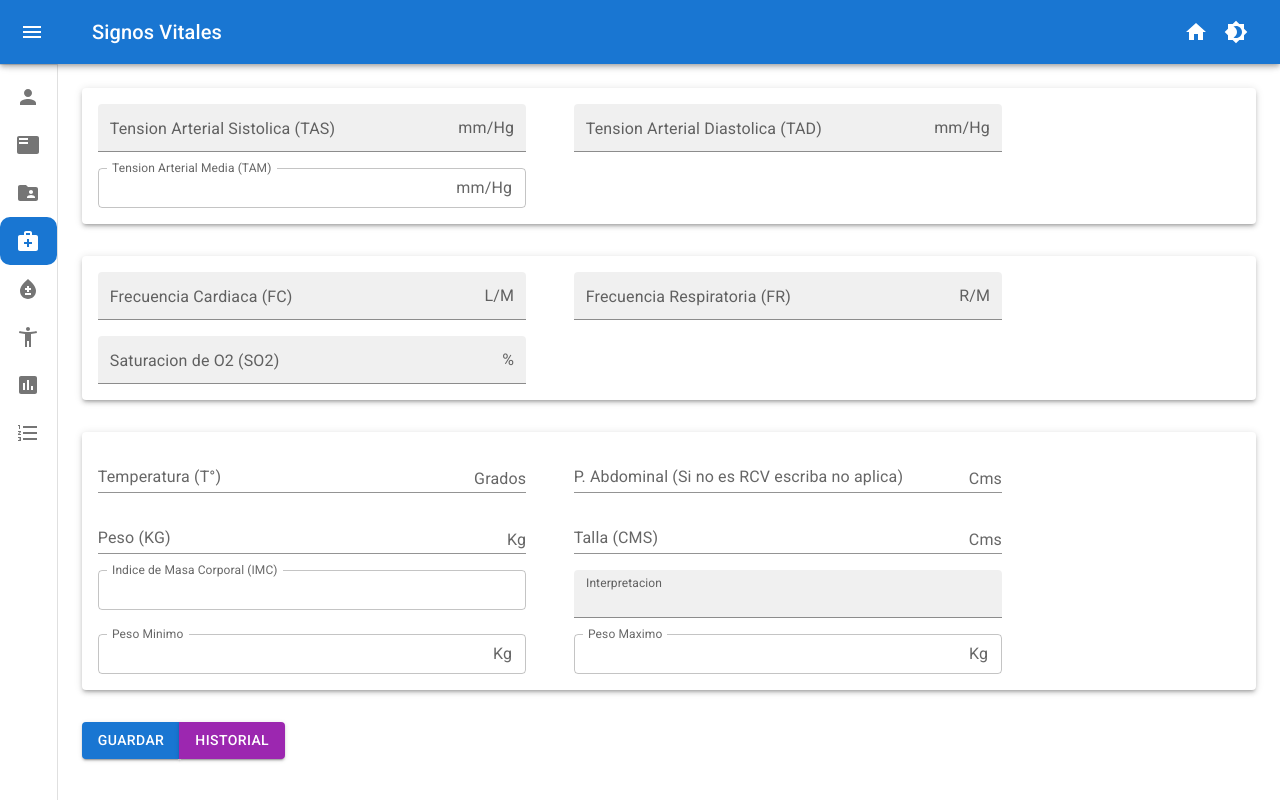
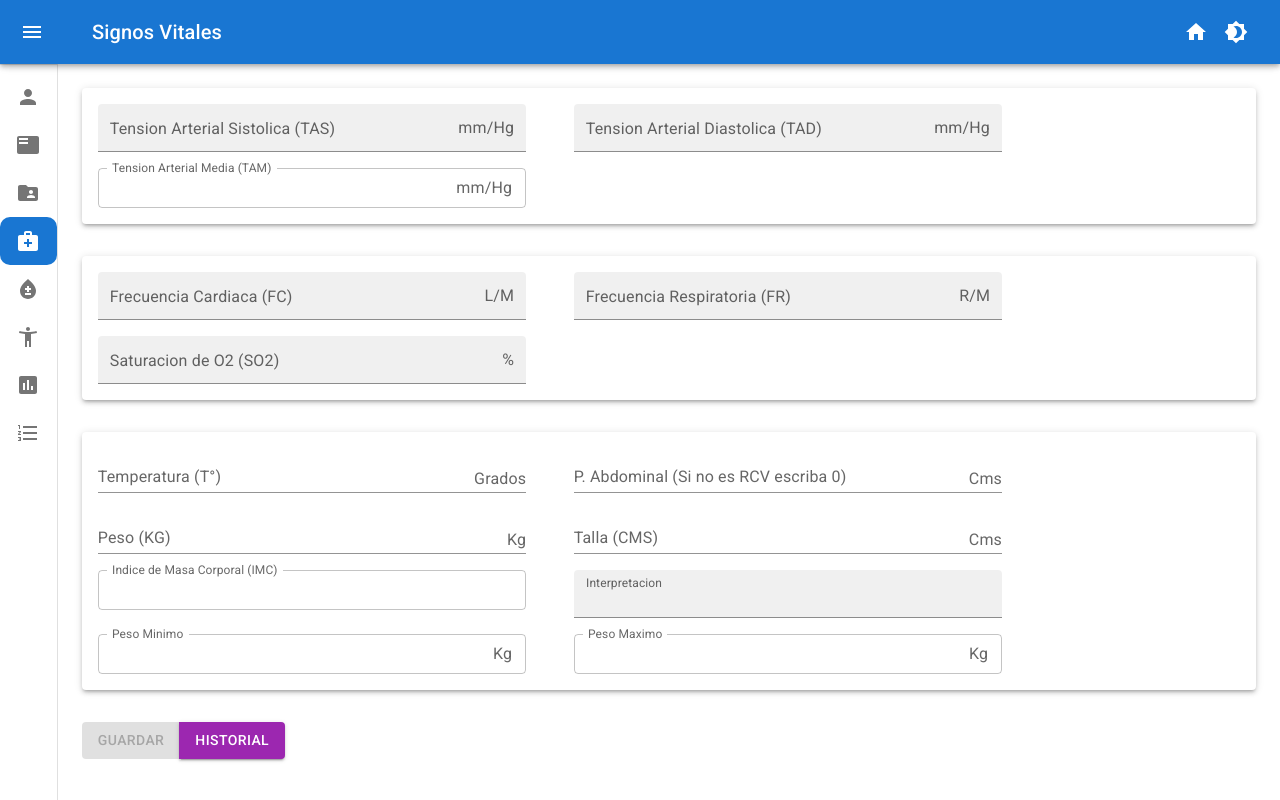
Before and after one commit to jairayafranco/medic-app-next, a Next.js app: page /panel/signos-vitales in a window 1280 px wide. Built offline with nearby package versions, Linux system fonts and the light colour scheme.

Commit message:
Terminado signos vitales

```diff
--- a/helpers/helpers.js
+++ b/helpers/helpers.js
@@ -1,5 +1,5 @@
 import axios from "axios";
-const validFields = ["datosBasicos", "anamnesis", "antecedentes"];
+const validFields = ["datosBasicos", "anamnesis", "antecedentes", "signosVitales"];
 
 export const saveSessionStorageData = (field, data) => {
     const storage = window.sessionStorage.getItem("userData");
--- /dev/null
+++ b/pages/api/data/signosVitalesHistory.js
@@ -0,0 +1,34 @@
+import conn from "../../../config/db_config";
+
+export default function signosVitalesHistory(req, res) {
+    const db = conn.collection("signosVitalesHistory");
+
+    if (req.method === "GET") {
+        const { id } = req.query;
+        if (!id) return res.status(400).json({ status: false, message: 'Identificacion requerida' });
+
+        db.find({ "idUsuario": Number(id) }, { projection: { idUsuario: 0 } }).sort({ fecha: -1 }).toArray().then((signosVitalesHistory) => {
+            if (!signosVitalesHistory) return res.status(404).json({ status: false, message: 'Historia no encontrada' });
+            return res.status(200).json({ status: true, history: signosVitalesHistory });
+        }).catch(() => {
+            return res.status(500).json({ error: true, message: 'Error al buscar signos vitales' });
+        });
+    }
+
+    if (req.method === "POST") {
+        const data = req.body;
+        if (!data) return res.status(400).json({ status: false, message: 'Datos requeridos' });
+
+        const history = {
+            "idUsuario": data.id,
+            "fecha": new Date().toLocaleString(),
+            ...data
+        };
+
+        db.insertOne(history).then(() => {
+            return res.status(200).json({ status: true, message: 'Signos vitales creados correctamente' });
+        }).catch(() => {
+            return res.status(400).json({ error: true, message: 'Error al crear los signos vitales' });
+        });
+    }
+}
--- a/pages/panel/signos-vitales.jsx
+++ b/pages/panel/signos-vitales.jsx
@@ -8,7 +8,8 @@ import { useEffect } from 'react'
 import { useFormik } from 'formik';
 import { signosVitalesSchema } from '../../schemas/schemas';
 import { AppContext } from '../../context/AppContext';
-import { saveSessionStorageData, getSessionStorageData, updatePaciente, moduleCompleted, handleSignosVitalesValues } from '../../helpers/helpers';
+import { saveSessionStorageData, getSessionStorageData, updatePaciente, moduleCompleted } from '../../helpers/helpers';
+import axios from 'axios';
 
 export default function SignosVitales() {
     const { notifyHandler, backdropHandler } = AppContext();
@@ -28,8 +29,6 @@ export default function SignosVitales() {
                     property: "tensionArterialSistolica",
                     type: "number",
                     unit: "mm/Hg",
-                    min: 90,
-                    max: 140,
                     abrev: "(TAS)",
                     variant: "filled",
                     size: "small"
@@ -39,8 +38,6 @@ export default function SignosVitales() {
                     property: "tensionArterialDiastolica",
                     type: "number",
                     unit: "mm/Hg",
-                    min: 60,
-                    max: 90,
                     abrev: "(TAD)",
                     variant: "filled",
                     size: "small"
@@ -65,8 +62,6 @@ export default function SignosVitales() {
                     property: "frecuenciaCardiaca",
                     type: "number",
                     unit: "L/M",
-                    min: 60,
-                    max: 100,
                     abrev: "(FC)",
                     variant: "filled",
                     size: "small"
@@ -76,8 +71,6 @@ export default function SignosVitales() {
                     property: "frecuenciaRespiratoria",
                     type: "number",
                     unit: "R/M",
-                    min: 12,
-                    max: 20,
                     abrev: "(FR)",
                     variant: "filled",
                     size: "small"
@@ -87,8 +80,6 @@ export default function SignosVitales() {
                     property: "saturacionO2",
                     type: "number",
                     unit: "%",
-                    min: 90,
-                    max: 100,
                     abrev: "(SO2)",
                     variant: "filled",
                     size: "small"
@@ -111,7 +102,7 @@ export default function SignosVitales() {
                     property: "pAbdominal",
                     type: "number",
                     unit: "Cms",
-                    abrev: "(Si no es RCV escriba no aplica)",
+                    abrev: "(Si no es RCV escriba 0)",
                     variant: "standard",
                     size: "small"
                 },
@@ -191,19 +182,86 @@ export default function SignosVitales() {
         },
         validationSchema: signosVitalesSchema,
         onSubmit: values => {
-            console.log(values);
+            backdropHandler(true);
+            const signosVitalesData = getSessionStorageData("signosVitales");
+            const formikValues = values;
+
+            updatePaciente(signosVitalesData, formikValues, "signosVitales").then(res => {
+                const data = res.data || res.response?.data;
+
+                if (data.empty) notifyHandler(true, 'warning', data.message, { backdrop: false });
+
+                if (data.status) {
+                    notifyHandler(true, 'success', data.message, { backdrop: false });
+                    saveSessionStorageData("signosVitales", formikValues);
+                    axios.post('/api/data/signosVitalesHistory', { ...formikValues, id: getSessionStorageData("datosBasicos")?.idUsuario });
+                }
+
+                if (!data.status) notifyHandler(true, 'warning', data.message, { backdrop: false });
+                if (data.error) notifyHandler(true, 'error', data.message, { backdrop: false });
+            });
         }
     });
+    useEffect(() => handleSomeValues(), [formik.values]);
 
-    const colorSchema = (value) => {
+    const colorSchema = (campo) => {
+        const { tensionArterialDiastolica, tensionArterialSistolica, peso, talla,
+            frecuenciaCardiaca, frecuenciaRespiratoria, saturacionO2
+        } = formik.values;
+        const name = campo.property;
+        const warning = "#CAB500";
+        const advertence = "#D32F2F";
 
+        const imc = (peso / ((talla / 100) * (talla / 100))).toFixed(2);
+
+        if (name === "interpretacion" && (peso && talla)) {
+            if (imc <= 17 || imc >= 30) {
+                return advertence;
+            }
+            if (imc >= 17 && imc <= 18.41 || imc >= 25 && imc <= 30) {
+                return warning;
+            }
+        }
+
+        if (name === "tensionArterialSistolica" && tensionArterialSistolica) {
+            if (tensionArterialSistolica < 90 || tensionArterialSistolica >= 140) {
+                return advertence;
+            }
+        }
+
+        if (name === "tensionArterialDiastolica" && tensionArterialDiastolica) {
+            if (tensionArterialDiastolica < 60 || tensionArterialDiastolica >= 90) {
+                return advertence;
+            }
+        }
+
+        if (name === "frecuenciaCardiaca" && frecuenciaCardiaca) {
+            if (frecuenciaCardiaca < 60 || frecuenciaCardiaca > 100) {
+                return advertence;
+            }
+        }
+
+        if (name === "frecuenciaRespiratoria" && frecuenciaRespiratoria) {
+            if (frecuenciaRespiratoria < 12 || frecuenciaRespiratoria > 20) {
+                return advertence;
+            }
+        }
+
+        if (name === "saturacionO2" && saturacionO2) {
+            if (saturacionO2 < 90 || saturacionO2 > 100) {
+                return advertence;
+            }
+        }
     }
 
     const handleSomeValues = () => {
         const { values } = formik;
 
         if (values.tensionArterialDiastolica && values.tensionArterialSistolica) {
-            formik.setFieldValue("tensionArterialMedia", Math.trunc(parseInt(values.tensionArterialDiastolica) + ((parseInt(values.tensionArterialSistolica) - parseInt(values.tensionArterialDiastolica))) / 3));
+            formik.setFieldValue(
+                "tensionArterialMedia",
+                Math.trunc(parseInt(values.tensionArterialDiastolica) + ((parseInt(values.tensionArterialSistolica) - parseInt(values.tensionArterialDiastolica))) / 3)
+            );
         } else {
             formik.setFieldValue("tensionArterialMedia", "");
         }
@@ -250,7 +308,6 @@ export default function SignosVitales() {
                                         style={{ width: "90%", backgroundColor: colorSchema(campo) }}
                                         value={formik.values[campo.property]}
                                         onChange={formik.handleChange}
-                                        onBlur={handleSomeValues}
                                         error={formik.touched[campo.property] && Boolean(formik.errors[campo.property])}
                                         helperText={formik.touched[campo.property] && formik.errors[campo.property]}
                                         size={campo.size}
@@ -269,7 +326,7 @@ export default function SignosVitales() {
                 </Paper>
             ))}
             <ButtonGroup>
-                <Button variant="contained" type="submit">Guardar</Button>
+                <Button variant="contained" type="submit" disabled={!moduleCompleted("antecedentes")}>Guardar</Button>
                 <Button variant="contained" type="submit" color="secondary">Historial</Button>
                 {/* <FullScreenDialog buttonName='historial' title='Historial Signos Vitales'>
                     <DataTable
```
